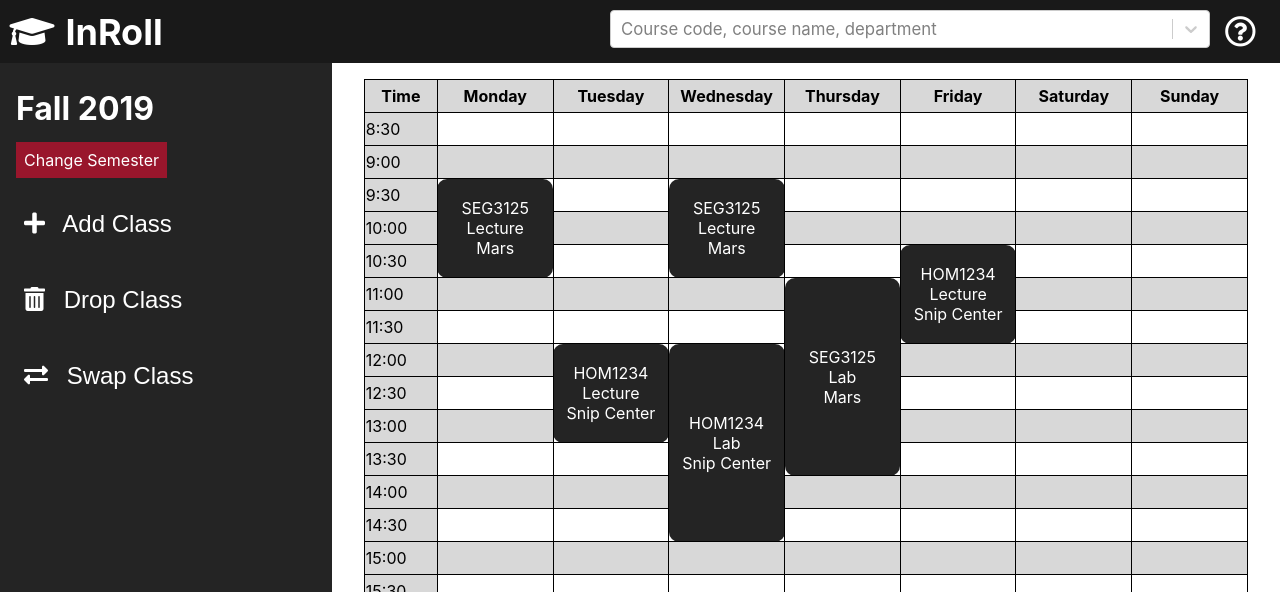
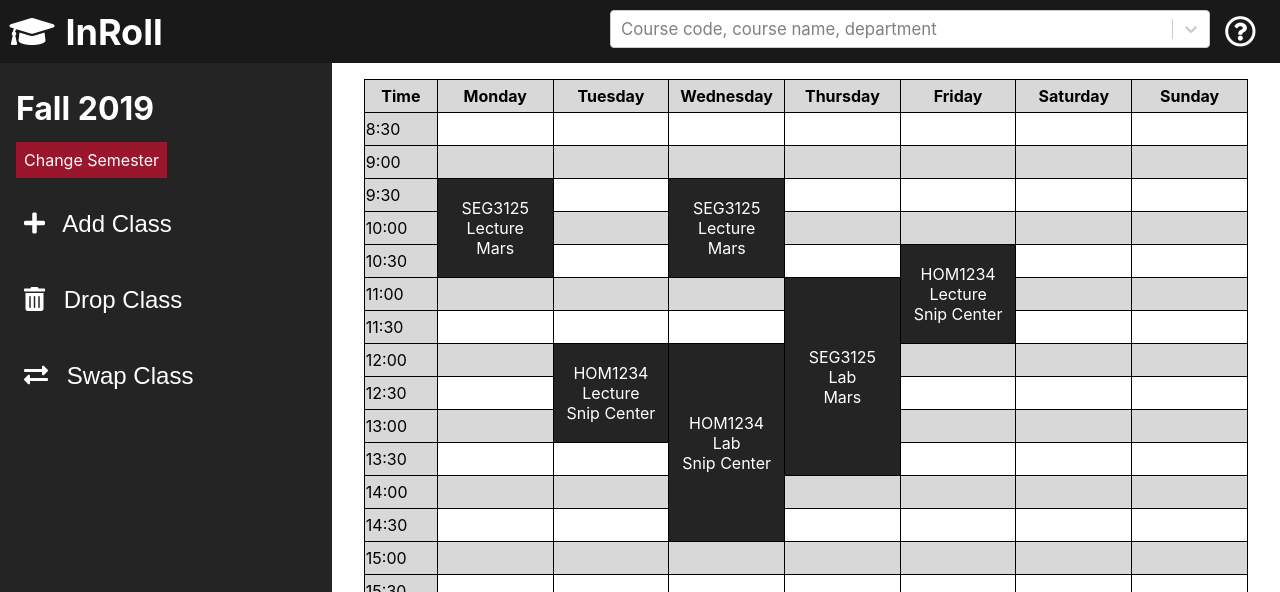
Before and after one commit to Projudah/Inroll, a React (Create React App) app: page / in a window 1280 px wide. Both pictures are taken after typing "name@example.com", "Sample123" into the empty fields and a click on the button "Sign In". Shown: the top 592 px of the page. Built offline with nearby package versions, Linux system fonts and the light colour scheme.

Commit message:
i hate the rounded corners of the schedule

```diff
--- a/src/components/ScheduleView/ScheduleView.scss
+++ b/src/components/ScheduleView/ScheduleView.scss
@@ -28,7 +28,7 @@ $lightest_grey: #d8d8d8;
 		background: $lighter_grey;
 		color: white;
 		text-align: center;
-		border-radius: 10px;
+		// border-radius: 10px;
 	}
 	.classEntry:hover{
 		cursor: pointer;
```
